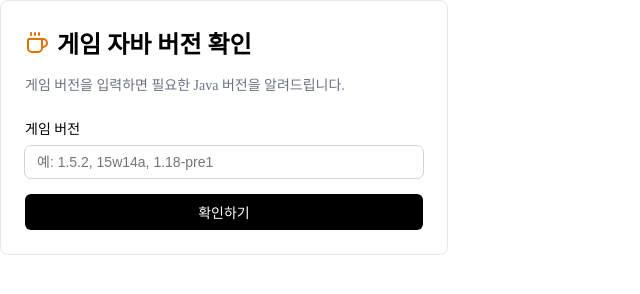
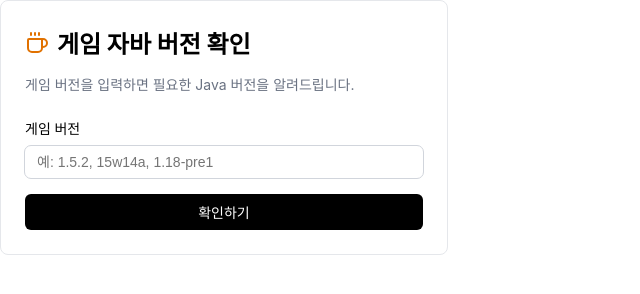
Before and after one commit to abulleDev/minecraft-java-version-finder, a plain HTML site: page finder.html in a window 1280 px wide. Shown: the full height of the page, 0-640 px from the left. Drawn offline with Linux system fonts and the light colour scheme.

Commit message:
style: Apply global font-family for cross-platform compatibility

```diff
--- a/style.css
+++ b/style.css
@@ -15,6 +15,7 @@ body {
   border-radius: 0.5rem;
   border: 0.0625rem solid oklch(92.8% 0.006 264.531);
   background-color: #fff;
+  font-family: -apple-system, BlinkMacSystemFont, Roboto, 'Helvetica Neue', 'Noto Sans KR', 'Malgun Gothic', 'Apple SD Gothic Neo', sans-serif;
 }
 
 /* Card Header */
```
